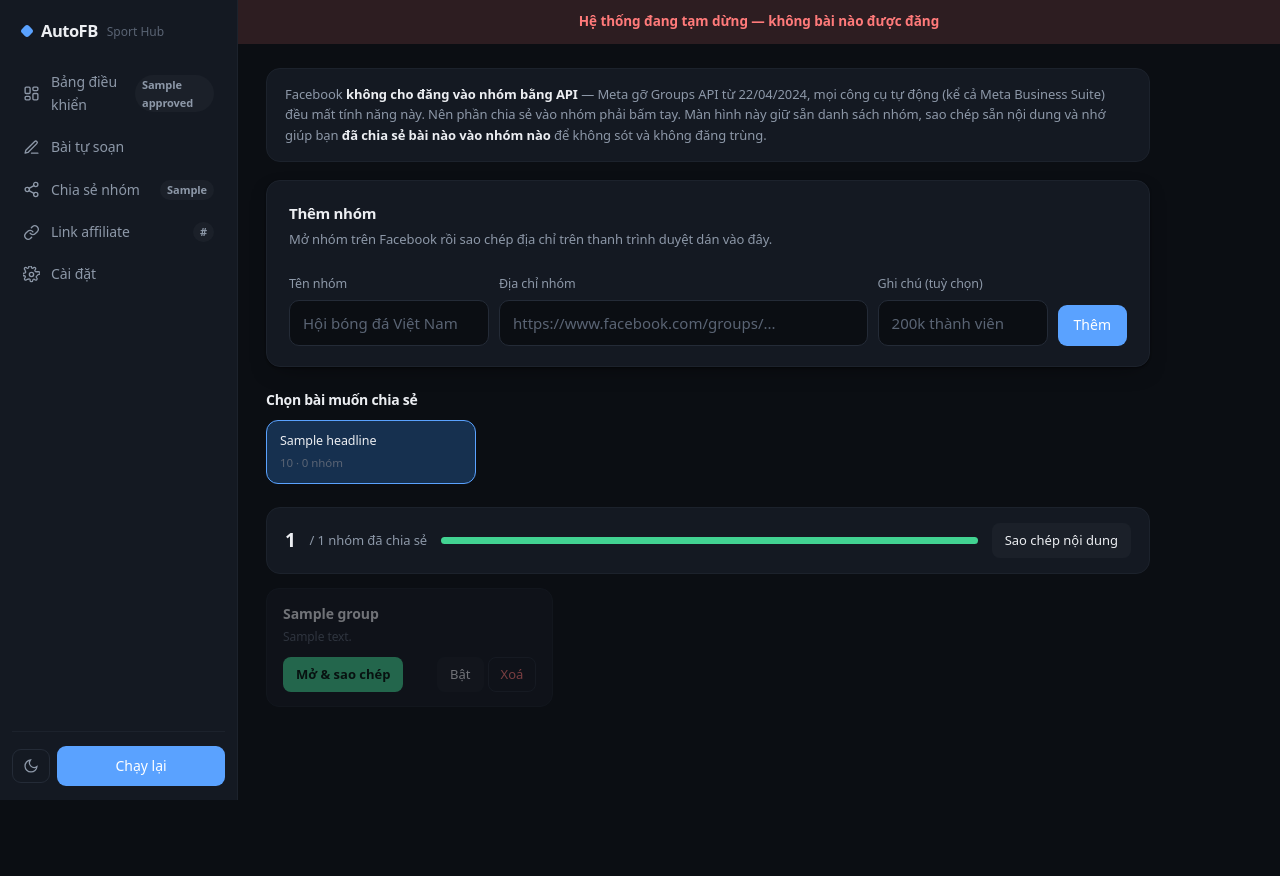
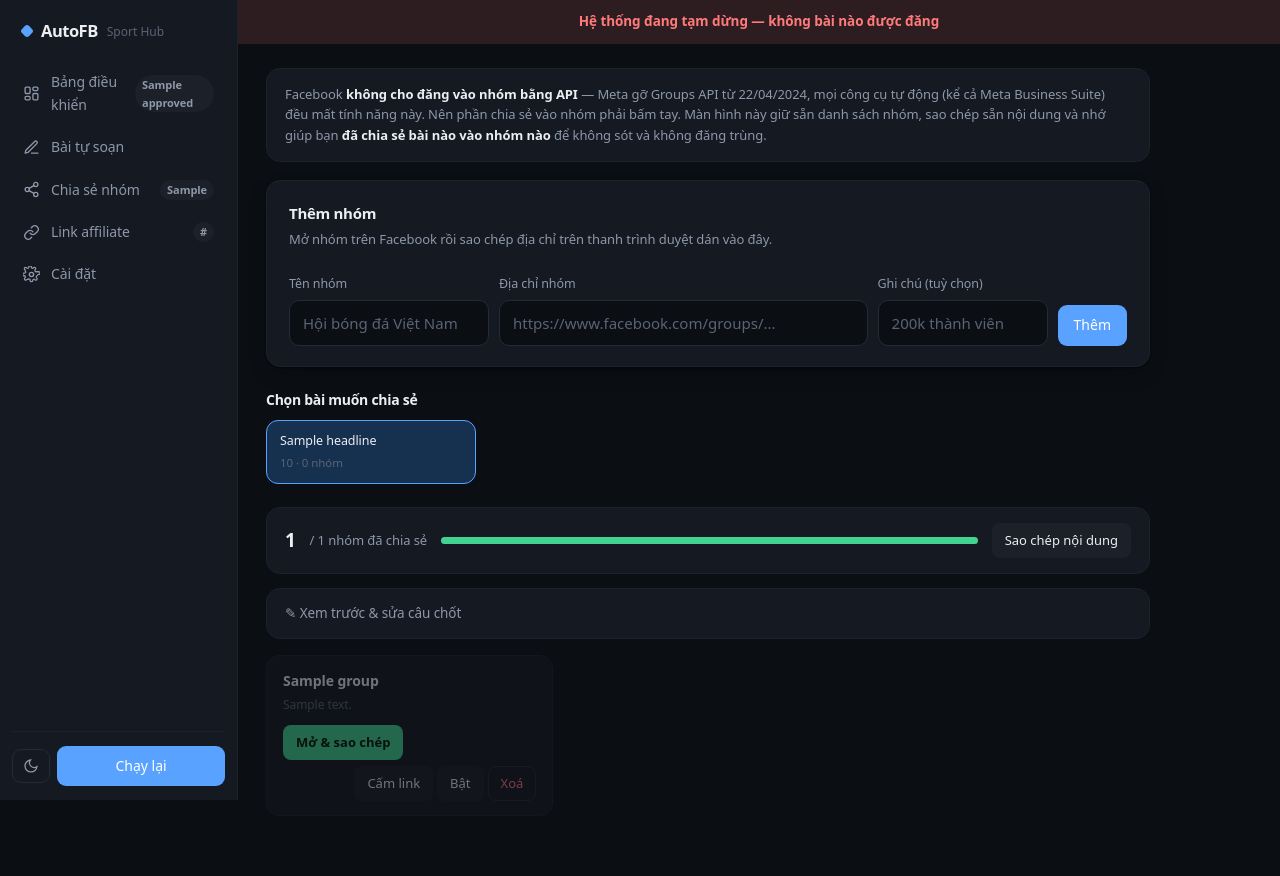
Before and after one commit to truong6422/auto_fb, a Python web app: template src/autofb/web/templates/share.html in a window 1280 px wide. Before the commit the page ends 800 px from the top, so only its background shows below. Run offline with Jinja, Linux system fonts and the light colour scheme; the template is opened without the code that fills it: most values are stand-ins (such as "Sample title", 1, 10 or a date in 2020).

Commit message:
feat: nội dung chia sẻ nhóm kèm câu chốt, đếm người theo dõi

```diff
--- a/src/autofb/db.py
+++ b/src/autofb/db.py
@@ -96,6 +96,9 @@
     url         TEXT    NOT NULL UNIQUE,
     note        TEXT    NOT NULL DEFAULT '',
     enabled     INTEGER NOT NULL DEFAULT 1,
+    -- Nhiều nhóm xoá thẳng bài có link ra ngoài. Với nhóm đó, nội dung sao chép ra
+    -- không kèm link — người quan tâm tự tìm tên Page.
+    no_link     INTEGER NOT NULL DEFAULT 0,
     created_at  TEXT    NOT NULL
 );
 
@@ -155,6 +158,7 @@
     # lại là ra hai bài trùng trên Fanpage.
     ("post", "threads_id", "TEXT"),
     ("post", "threads_status", "TEXT NOT NULL DEFAULT 'none'"),  # none|posted|failed
+    ("fb_group", "no_link", "INTEGER NOT NULL DEFAULT 0"),
 )
 
 
--- a/src/autofb/web/templates/share.html
+++ b/src/autofb/web/templates/share.html
@@ -49,6 +49,26 @@
   .g .tick { color:var(--ok); font-size:12.5px; font-weight:600; }
   .g .more { margin-left:auto; display:flex; gap:4px; }
   .empty { padding:22px; text-align:center; color:var(--faint); font-size:13.5px; }
+  .nolink { font-size:10.5px; font-weight:600; color:var(--warn); border-radius:5px;
+            padding:1px 6px; margin-left:6px; vertical-align:middle;
+            background:color-mix(in srgb, var(--warn) 16%, transparent); }
+
+  /* ---- câu chốt ---- */
+  .cta { background:var(--surface); border:1px solid var(--line-soft); border-radius:14px;
+         padding:14px 18px; margin-bottom:16px; }
+  .cta summary { cursor:pointer; font-size:13.5px; font-weight:500; color:var(--muted);
+                 list-style:none; user-select:none; }
+  .cta summary::-webkit-details-marker { display:none; }
+  .cta summary::before { content:"✎ "; }
+  .cta summary:hover { color:var(--text); }
+  .cta[open] summary { margin-bottom:11px; color:var(--text); }
+  .cta .hint { font-size:12.5px; color:var(--muted); line-height:1.6; margin-bottom:11px; }
+  .cta code { background:var(--raised); border-radius:4px; padding:1px 5px; font-size:12px; }
+  .cta label { display:block; font-size:12px; color:var(--faint); margin:9px 0 4px; }
+  .prev { background:var(--bg); border:1px solid var(--line-soft); border-radius:10px;
+          padding:12px 14px; font-size:12.5px; line-height:1.65; white-space:pre-wrap;
+          word-break:break-word; color:var(--muted); margin:0; max-height:260px;
+          overflow:auto; }
 {% endblock %}
 
 {% block content %}
@@ -103,31 +123,57 @@
       <div class="fill" id="fill"
            style="width:{{ (done_count / active_count * 100) if active_count else 0 }}%"></div>
     </div>
-    <button class="small cp" type="button" onclick="salin()">Sao chép nội dung</button>
+    <button class="small cp" type="button" onclick="salin(false)">Sao chép nội dung</button>
   </div>
 
-  {# Nội dung để dán vào nhóm: chữ của bài + link bài trên Page. Có link thì người
-     trong nhóm bấm vào là về Page, đó mới là chỗ kéo người theo dõi. #}
+  {# Hai bản nội dung dựng sẵn: nhóm cho phép link và nhóm cấm link. Nút bấm chọn
+     đúng bản của nhóm đó, không phải sửa tay từng lần. #}
   <textarea id="src" style="position:absolute; left:-9999px" aria-hidden="true"
-  >{{ chosen.headline }}
+  >{{ text_link }}</textarea>
+  <textarea id="srcnl" style="position:absolute; left:-9999px" aria-hidden="true"
+  >{{ text_nolink }}</textarea>
 
-{{ chosen.permalink }}</textarea>
+  <details class="cta">
+    <summary>Xem trước &amp; sửa câu chốt</summary>
+    <div class="hint">
+      Đây là chỗ duy nhất biến người đọc trong nhóm thành người theo dõi Page. Dán trần
+      bài lên nhóm thì đọc xong người ta đi luôn.
+      <code>{link}</code> = địa chỉ Page, <code>{name}</code> = tên Page.
+    </div>
+    <form method="post" action="/share/cta">
+      <label>Câu chốt (nhóm cho phép link)</label>
+      <input type="text" name="cta" value="{{ cta }}">
+      <label>Câu chốt (nhóm cấm link)</label>
+      <input type="text" name="cta_nolink" value="{{ cta_nolink }}">
+      <div style="margin-top:9px"><button class="primary small" type="submit">Lưu</button></div>
+    </form>
+    <label style="margin-top:14px; display:block">Nội dung sẽ được sao chép</label>
+    <pre class="prev">{{ text_link }}</pre>
+  </details>
 
   <div class="grid">
     {% for g in groups %}
       <div class="g {{ 'done' if g.shared }} {{ '' if g.enabled else 'off' }}" id="g{{ g.id }}">
-        <div class="nm">{{ g.name }}</div>
+        <div class="nm">{{ g.name }}
+          {% if g.no_link %}<span class="nolink">cấm link</span>{% endif %}
+        </div>
         <div class="nt">{{ g.note }}</div>
         <div class="btns">
           {# Địa chỉ nhóm đi qua data-url chứ không nhét thẳng vào onclick: URL do người
              dùng gõ, ghép chuỗi vào JS là mở đường chèn mã. #}
-          <button class="small go openg" type="button"
-                  data-id="{{ g.id }}" data-url="{{ g.url }}">Mở &amp; sao chép</button>
+          <button class="small go openg" type="button" data-id="{{ g.id }}"
+                  data-url="{{ g.url }}" data-nolink="{{ 1 if g.no_link else 0 }}"
+                  >Mở &amp; sao chép</button>
           <span class="tick" style="{{ '' if g.shared else 'display:none' }}"
                 id="t{{ g.id }}">✓ đã chia sẻ</span>
           <button class="small undog" type="button" id="u{{ g.id }}" data-id="{{ g.id }}"
                   style="{{ '' if g.shared else 'display:none' }}">Bỏ đánh dấu</button>
           <span class="more">
+            <form class="inline" method="post" action="/share/groups/{{ g.id }}/nolink">
+              <button class="small" type="submit"
+                      title="Nhóm xoá bài có link thì bật cái này — bản sao chép sẽ bỏ link"
+                      >{{ 'Cho link' if g.no_link else 'Cấm link' }}</button>
+            </form>
             <form class="inline" method="post" action="/share/groups/{{ g.id }}/toggle">
               <button class="small" type="submit">{{ 'Tắt' if g.enabled else 'Bật' }}</button>
             </form>
@@ -147,8 +193,8 @@
 const BAI = {{ chosen.id|tojson }};
 const TONG = {{ active_count }};
 
-function salin() {
-  const t = document.getElementById('src');
+function salin(nolink) {
+  const t = document.getElementById(nolink ? 'srcnl' : 'src');
   // navigator.clipboard cần HTTPS; trang chạy sau Cloudflare Tunnel nên có. Vẫn giữ
   // đường lui execCommand cho trình duyệt cũ, không thì bấm xong không có gì xảy ra.
   if (navigator.clipboard) { navigator.clipboard.writeText(t.value); return; }
@@ -170,7 +216,7 @@
 }
 
 document.querySelectorAll('.openg').forEach(b => b.addEventListener('click', () => {
-  salin();
+  salin(b.dataset.nolink === '1');
   danhDau(Number(b.dataset.id), false);
   // Mở tab mới thay vì chuyển trang: chia sẻ xong quay lại là còn nguyên danh sách,
   // không phải chọn lại bài từ đầu.
```
Also changed, not shown: src/autofb/facebook.py (+11 -2 lines), src/autofb/web/app.py (+13 -4 lines), src/autofb/web/share.py (+71 -1 lines), src/autofb/web/templates/index.html (+12 -1 lines), tests/test_share.py (+47 -1 lines).
